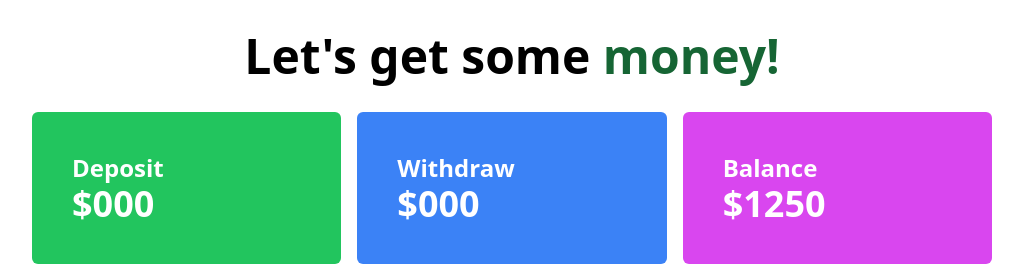
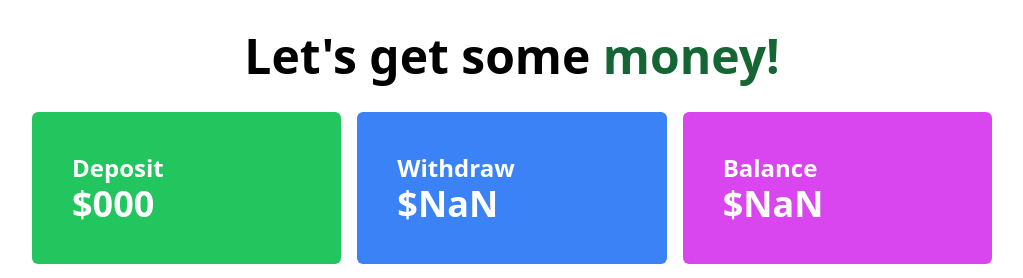
Before and after one commit to Imrancu/Bank-website_Module_26, a plain HTML site: page banking.html in a window 1280 px wide. Both pictures are taken after a click on the button "Withdraw". Shown: the top 278 px of the page, without its empty margins (128-1151 px from the left). Drawn offline with nearby package versions, Linux system fonts and the light colour scheme.

Commit message:
done Banking website

```diff
--- a/banking.html
+++ b/banking.html
@@ -26,7 +26,7 @@
                 </div>
                 <div class="bg-blue-500 p-10 rounded-md text-black-600 text-white font-bold">
                     <h3 class="text-2xl">Withdraw</h3>
-                    <h4 class="text-4xl">$000</h4>
+                    <h4 class="text-4xl">$<span id="total-withdraw">000</span></h4>
                 </div>
                 <div class="bg-fuchsia-500 p-10 rounded-md text-black-600 text-white font-bold">
                     <h3 class="text-2xl">Balance</h3>
--- a/js/banking.js
+++ b/js/banking.js
@@ -24,3 +24,29 @@ document.getElementById('deposit-btn').addEventListener('click', function() {
     // clear the deposit input field
     depositInput.value = '';
 });
+
+// Handle withdraw event handler
+document.getElementById('withdraw-btn').addEventListener('click', function() {
+    const withdrawInput = document.getElementById('withdraw-input');
+    const withdrawAmountText = withdrawInput.value;
+    const newWithdrawAmount = parseFloat(withdrawAmountText);
+
+    // Set withdraw Total
+    const totalWithdraw = document.getElementById('total-withdraw');
+    const previousTotalWithdrawText = totalWithdraw.innerText;
+    const previousTotalWithdraw = parseFloat(previousTotalWithdrawText);
+
+    const newTotalWithdraw = previousTotalWithdraw + newWithdrawAmount;
+    totalWithdraw.innerText = newTotalWithdraw;
+
+    // Update Balance\
+    const totalBalance = document.getElementById('total-balance');
+    const previousBalanceText = totalBalance.innerText;
+    const previousTotalBalance = parseFloat(previousBalanceText);
+    const newTotalBalance = previousTotalBalance - newWithdrawAmount;
+
+    totalBalance.innerText = newTotalBalance;
+
+    // Clear withdraw input
+    withdrawInput.value = '';
+});
```
